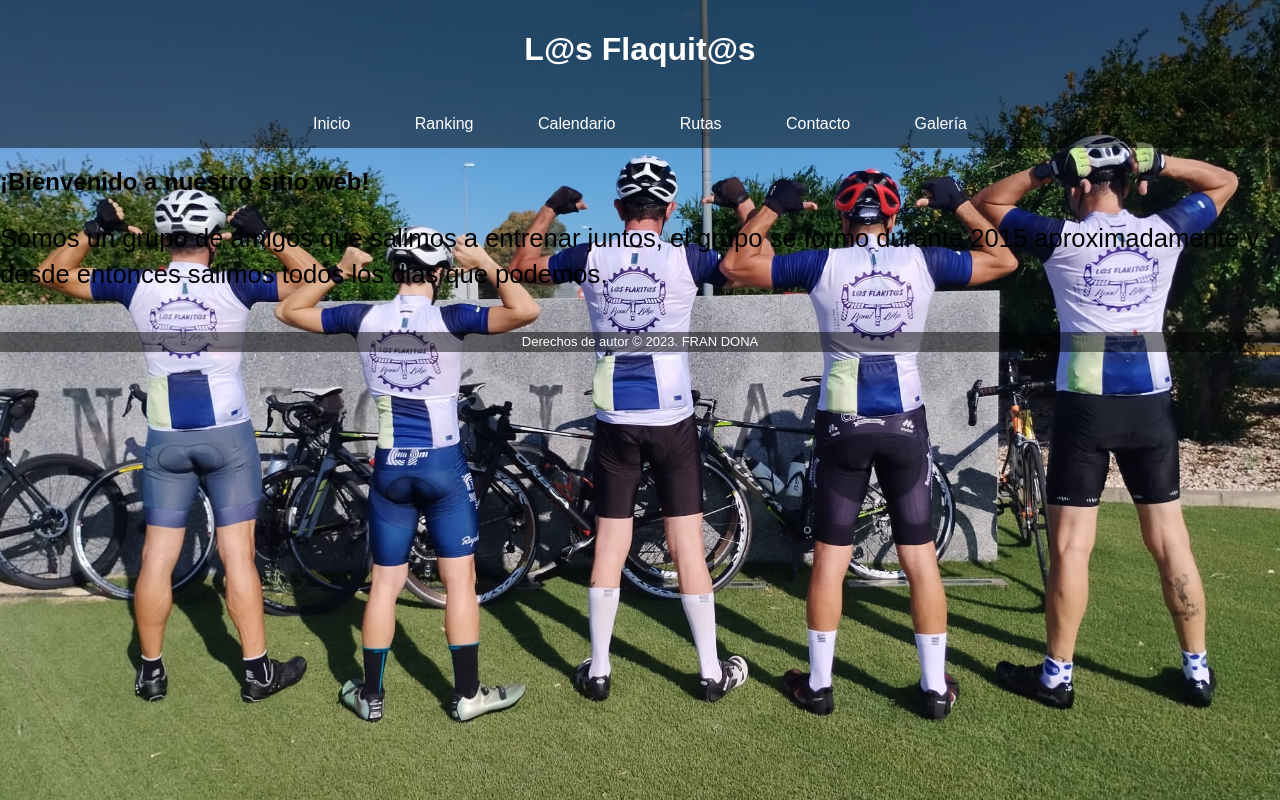
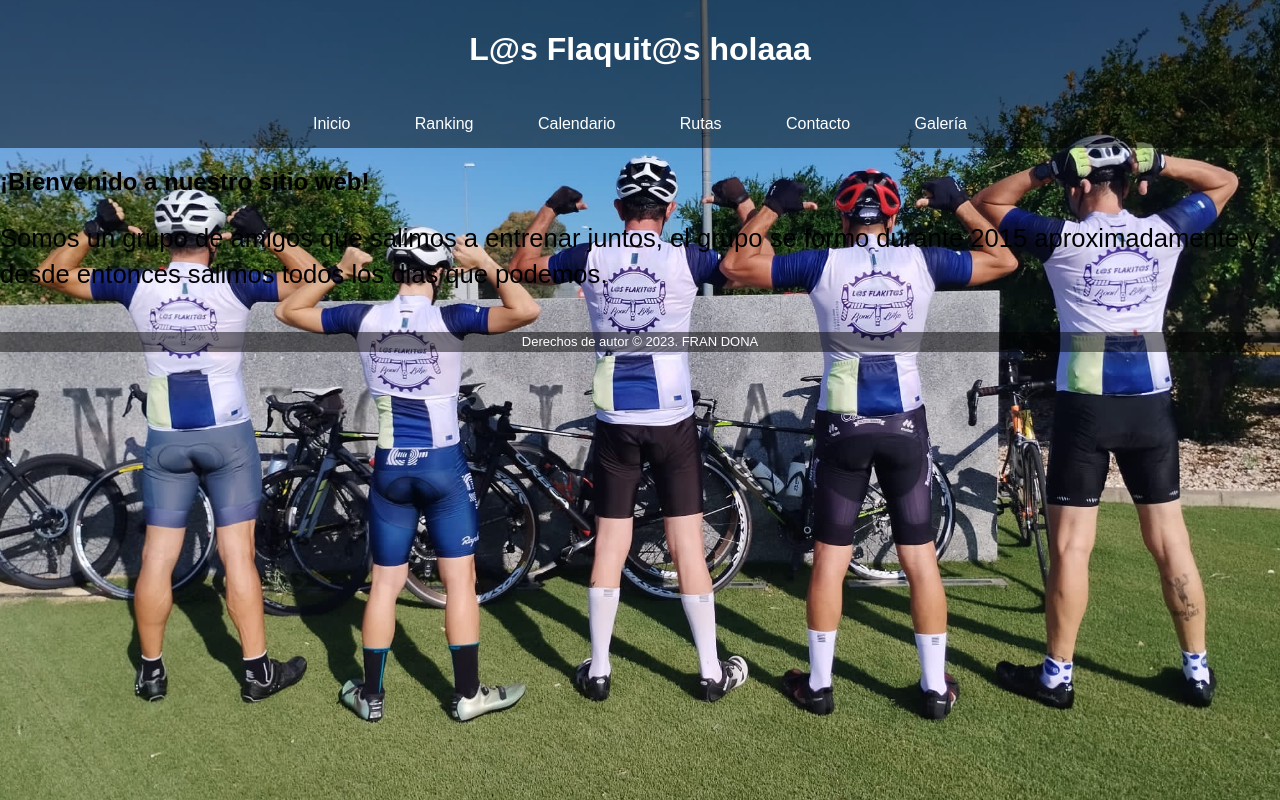
Before and after one commit to LosFlaquitos/LosFlaquitos.github.io, a plain HTML site: page index.html in a window 1280 px wide. Drawn offline with Linux system fonts and the light colour scheme.

Commit message:
Update index.html

```diff
--- a/index.html
+++ b/index.html
@@ -11,7 +11,7 @@
     <body class="fondodepantalla">
         <header>
             <!-- <img class="logo" src="Media/Logo_render.png" alt="Logo de L@s Flaquit@s"> -->
-            <h1>L@s Flaquit@s</h1>
+            <h1>L@s Flaquit@s holaaa</h1>
         </header>
             <nav>
                 <ul>
```
